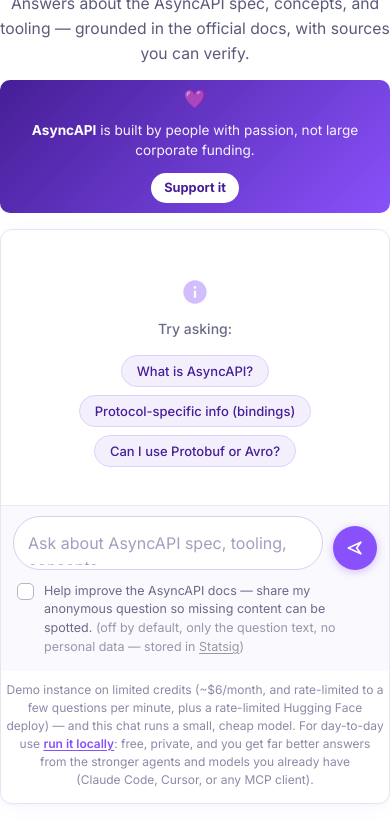
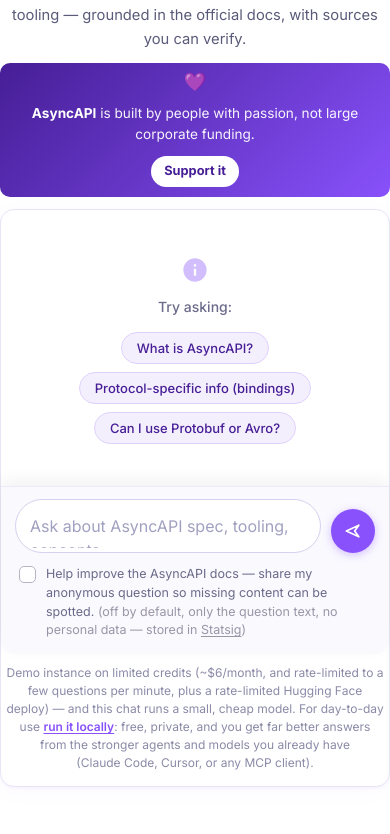
Before and after one commit to derberg/asyncapi-knowledge-mcp, a website: page chat/index.html in a window 390 px wide. Shown: the part 139-973 px from the top of the page. Drawn offline with Linux system fonts and the light colour scheme.

Commit message:
feat(chat): polish the mobile layout
Tighten the chat UI on small screens (<=560px), desktop untouched:

- Edge padding: 14px -> 16px gutter, widened with env(safe-area-inset-*)
  and viewport-fit=cover so content clears notches and the home indicator
  instead of sitting flush to the device edge.
- Composer: position:sticky bottom:0 (with overflow:visible on the card so
  sticky engages) keeps it on screen while chatting; a focus handler scrolls
  it into view so the on-screen keyboard no longer covers it.
- Roomier transcript (56dvh -> 62dvh) and message bubbles; tighter rhythm
  above the chat so the input is reachable in one short scroll.

Verified at 360/390/414px via device-emulated screenshots: zero horizontal
overflow even with code blocks and long URLs in answers.

```diff
--- a/chat/app.js
+++ b/chat/app.js
@@ -93,6 +93,14 @@
     input.style.height = Math.min(input.scrollHeight, 160) + "px";
   }
   input.addEventListener("input", autosize);
+
+  // On mobile the composer is sticky to the bottom of the screen; when the
+  // on-screen keyboard opens it can cover the field, so nudge it into view.
+  input.addEventListener("focus", function () {
+    setTimeout(function () {
+      input.scrollIntoView({ behavior: "smooth", block: "center" });
+    }, 300);
+  });
 
   /* ---------- Rendering ---------- */
   function el(tag, className, text) {
--- a/chat/index.html
+++ b/chat/index.html
@@ -2,7 +2,7 @@
 <html lang="en">
 <head>
   <meta charset="UTF-8" />
-  <meta name="viewport" content="width=device-width, initial-scale=1.0" />
+  <meta name="viewport" content="width=device-width, initial-scale=1.0, viewport-fit=cover" />
   <title>AsyncAPI Knowledge — ask the docs</title>
   <meta name="description" content="Ask questions about AsyncAPI — spec, concepts, tooling and docs — and get cited answers from asyncapi.com/docs and the AsyncAPI 3.1.0 JSON Schema." />
   <link rel="preload" href="fonts/inter-v20-latin-regular.woff2" as="font" type="font/woff2" crossorigin>
--- a/chat/styles.css
+++ b/chat/styles.css
@@ -110,7 +110,13 @@
   font-weight: 700;
 }
 
-.wrap { width: 100%; max-width: 920px; margin: 0 auto; padding: 0 24px; }
+.wrap {
+  width: 100%;
+  max-width: 920px;
+  margin: 0 auto;
+  padding-left: max(24px, env(safe-area-inset-left));
+  padding-right: max(24px, env(safe-area-inset-right));
+}
 
 a { color: var(--aa-purple-600); text-decoration: underline; text-underline-offset: 2px; }
 a:hover { color: var(--aa-purple-500); }
@@ -146,6 +152,7 @@
   z-index: 10;
   background: var(--aa-dark);
   border-bottom: 1px solid rgba(255, 255, 255, 0.08);
+  padding-top: env(safe-area-inset-top);
 }
 .header-inner {
   display: flex;
@@ -904,8 +911,14 @@
    Small screens ≤ 560px
    ============================================================ */
 @media (max-width: 560px) {
-  .wrap { padding: 0 14px; }
-  .main { padding: 32px 0 24px; }
+  /* 16px gutter, widened to clear notches in landscape */
+  .wrap {
+    padding-left: max(16px, env(safe-area-inset-left));
+    padding-right: max(16px, env(safe-area-inset-right));
+  }
+  /* Tighter rhythm above the chat so the composer is reachable in one short
+     scroll instead of being buried under the hero + callout. */
+  .main { padding: 22px 0 24px; }
 
   .header-inner { height: 56px; gap: 10px; }
   .logo img { width: 110px; height: 28px; }
@@ -915,20 +928,41 @@
   .label-short { display: inline; }
   .btn--tools { padding: 6px 12px; font-size: 12.5px; }
 
-  .hero { margin-bottom: 14px; }
+  .hero { margin-bottom: 12px; }
   .hero__title { font-size: clamp(1.7rem, 8vw, 2rem); }
+  .hero__lede { font-size: 0.92rem; }
+
+  .sustain { margin-bottom: 12px; }
 
   .tools-panel { padding: 18px 14px; border-radius: 12px; }
   .snippet__code { font-size: 12px; padding: 12px; }
 
-  .chat { border-radius: 12px; }
-  .transcript { padding: 20px 14px 6px; }
-  .composer { padding: 10px 12px 14px; }
+  /* overflow:visible lets the composer use position:sticky (an overflow
+     ancestor would otherwise neutralize it). */
+  .chat { border-radius: 14px; overflow: visible; }
+  .transcript {
+    padding: 18px 16px 10px;
+    max-height: 62dvh;
+    border-top-left-radius: 14px;
+    border-top-right-radius: 14px;
+  }
+  .msg { max-width: 92%; }
+  .msg__bubble { font-size: 15px; padding: 11px 14px; line-height: 1.62; }
+
+  /* Pin the composer to the bottom of the screen while the chat is in view,
+     and clear the home indicator so it never sits flush to the device edge. */
+  .composer {
+    position: sticky;
+    bottom: 0;
+    z-index: 5;
+    padding: 12px 14px calc(14px + env(safe-area-inset-bottom));
+    border-bottom-left-radius: 14px;
+    border-bottom-right-radius: 14px;
+    box-shadow: 0 -6px 16px rgba(27, 17, 48, 0.05);
+  }
   .composer__field { padding: 4px 14px; }
-  .msg { max-width: 94%; }
-  .msg__bubble { font-size: 14.5px; padding: 10px 13px; }
 
   .citation-chip { max-width: 100%; }
 
-  .site-footer { padding: 20px 0 26px; }
+  .site-footer { padding: 20px 0 calc(26px + env(safe-area-inset-bottom)); }
 }
```
